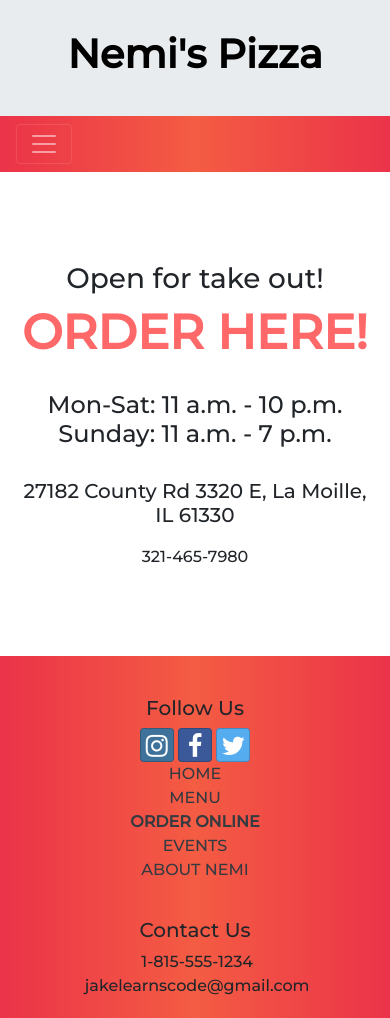
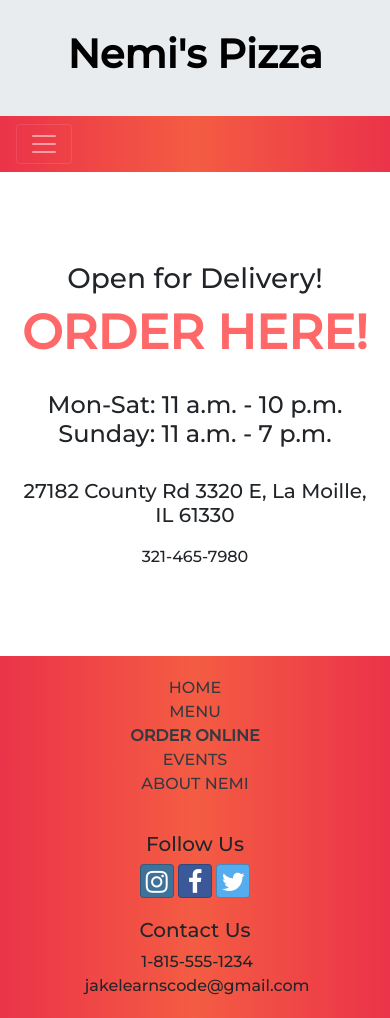
Before and after one commit to Psykopomp/NemiPizza, a website: page index.html in a window 390 px wide. Drawn offline with nearby package versions, Linux system fonts and the light colour scheme; some icons are missing.

Commit message:
reordered footer

```diff
--- a/index.html
+++ b/index.html
@@ -37,7 +37,7 @@
                 </button>
                 <div class="collapse navbar-collapse" id="nemiNavbar">
                     <ul class="navbar-nav nav-fill w-100">
-                        <li class="nav-item active"><a class="nav-link" href="#"><i class="fa  fa-lg"></i> HOME </a></li>
+                        <li class="nav-item active"><a class="nav-link" href="#"><i class="fa fa-lg"></i> HOME </a></li>
                         <li class="nav-item"><a class="nav-link" href="#"><i class="fa fa-lg"></i> MENU</a></li>
                         <li class="nav-item"><a class="nav-link" href="#"><i class="fa fa-lg"></i> ORDER ONLINE </a></li>
                         <li class="nav-item"><a class="nav-link" href="#" data-toggle="tooltip" data-html="true" title="Coming Soon!"><i class="fa fa-lg"></i> EVENTS </a></li>
@@ -51,7 +51,7 @@
             <div class="row">
                 <div class="col text-center">
                     <!-- Open for take out -->
-                <h3>Open for take out!</h3>
+                    <h3>Open for Delivery!</h3>
 
                     <!-- Order Online -->
                     <h2>ORDER HERE!</h2>
@@ -71,13 +71,8 @@
     <footer class="site-footer">
         <div class="container">
             <div class="row">
-                <div class="col-sm-4 text-center">
-                    <h5>Follow Us</h5>
-                    <a class="btn btn-social-icon btn-instagram" href="http://instagram.com/"><i class="fa fa-instagram"></i></a>
-                    <a class="btn btn-social-icon btn-facebook" href="http://facebook.com/"><i class="fa fa-facebook"></i></a>
-                    <a class="btn btn-social-icon btn-twitter" href="http://twitter.com/"><i class="fa fa-twitter"></i></a>
-                </div>
-                <div class="col-sm-4 text-center">
+
+                <div class="col-sm-4 text-center order-sm-6">
                     <ul class="list-unstyled">
                         <li><a href="#" class="text-dark">HOME</a></li>
                         <li><a href="aboutus.html" class="text-dark">MENU</a></li>
@@ -86,7 +81,17 @@
                         <li><a href="contactus.html" class="text-dark">ABOUT NEMI</a></li>
                     </ul>
                 </div>
-                <div class="col-sm-4 text-center">
+
+                <div class="col-sm-4 text-center order-sm-1">
+                    <h5>Follow Us</h5>
+                    <a class="btn btn-social-icon btn-instagram" href="http://instagram.com/"><i class="fa fa-instagram"></i></a>
+                    <a class="btn btn-social-icon btn-facebook" href="http://facebook.com/"><i class="fa fa-facebook"></i></a>
+                    <a class="btn btn-social-icon btn-twitter" href="http://twitter.com/"><i class="fa fa-twitter"></i></a>
+                </div>
+
+
+
+                <div class="col-sm-4 text-center order-sm-12">
                     <h5>Contact Us</h5>
                     <i class="fa fa-lg text-primary"></i> 1-815-555-1234<br />
                     <i class="fa fa-lg text-primary"></i> jakelearnscode@gmail.com
```
Also changed, not shown: img/pizza.jpg (renamed from img/High-Quality-Pizza-Wallpaper-.jpg). Lines whose indentation alone changed are shown as unchanged.
